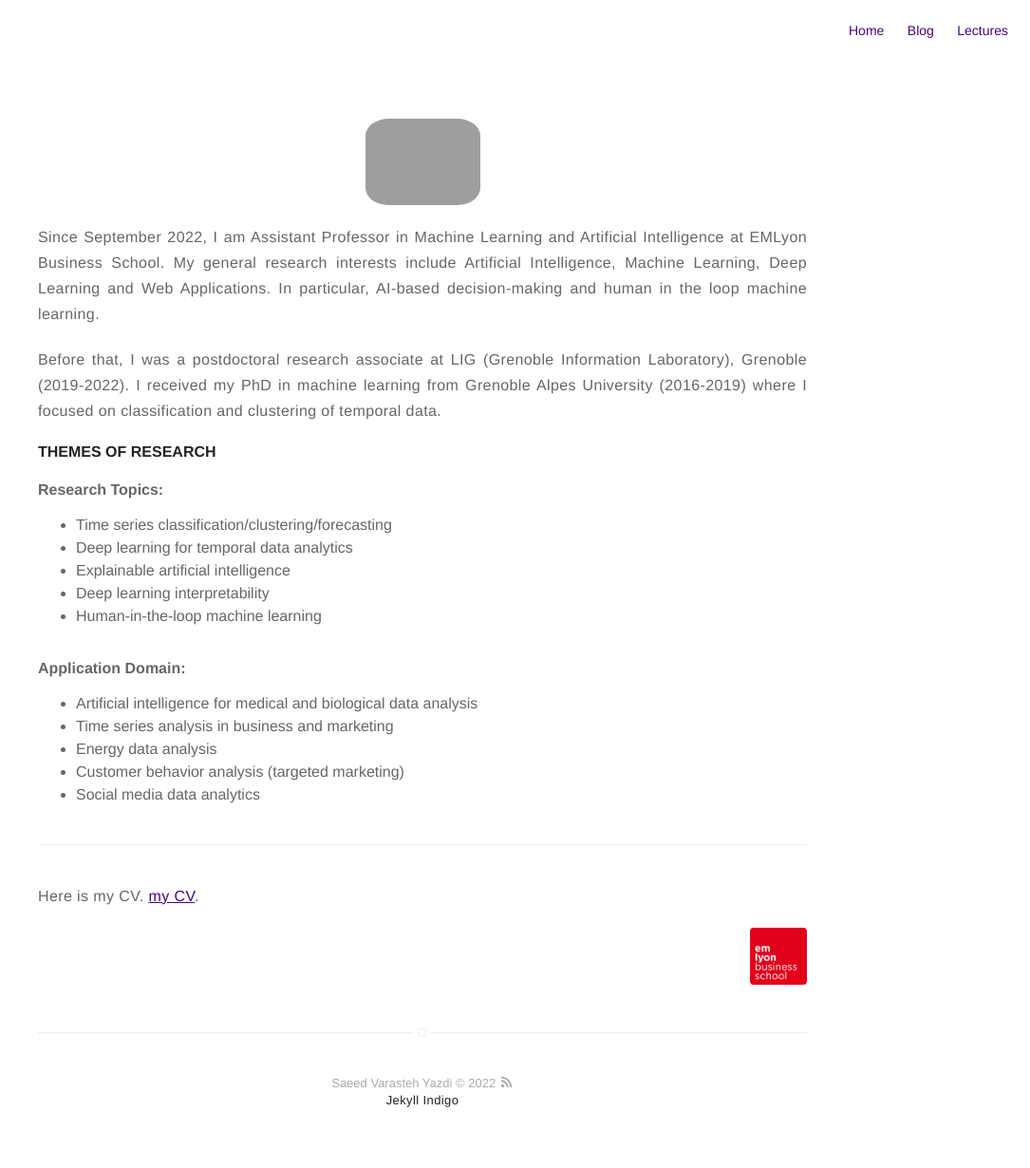
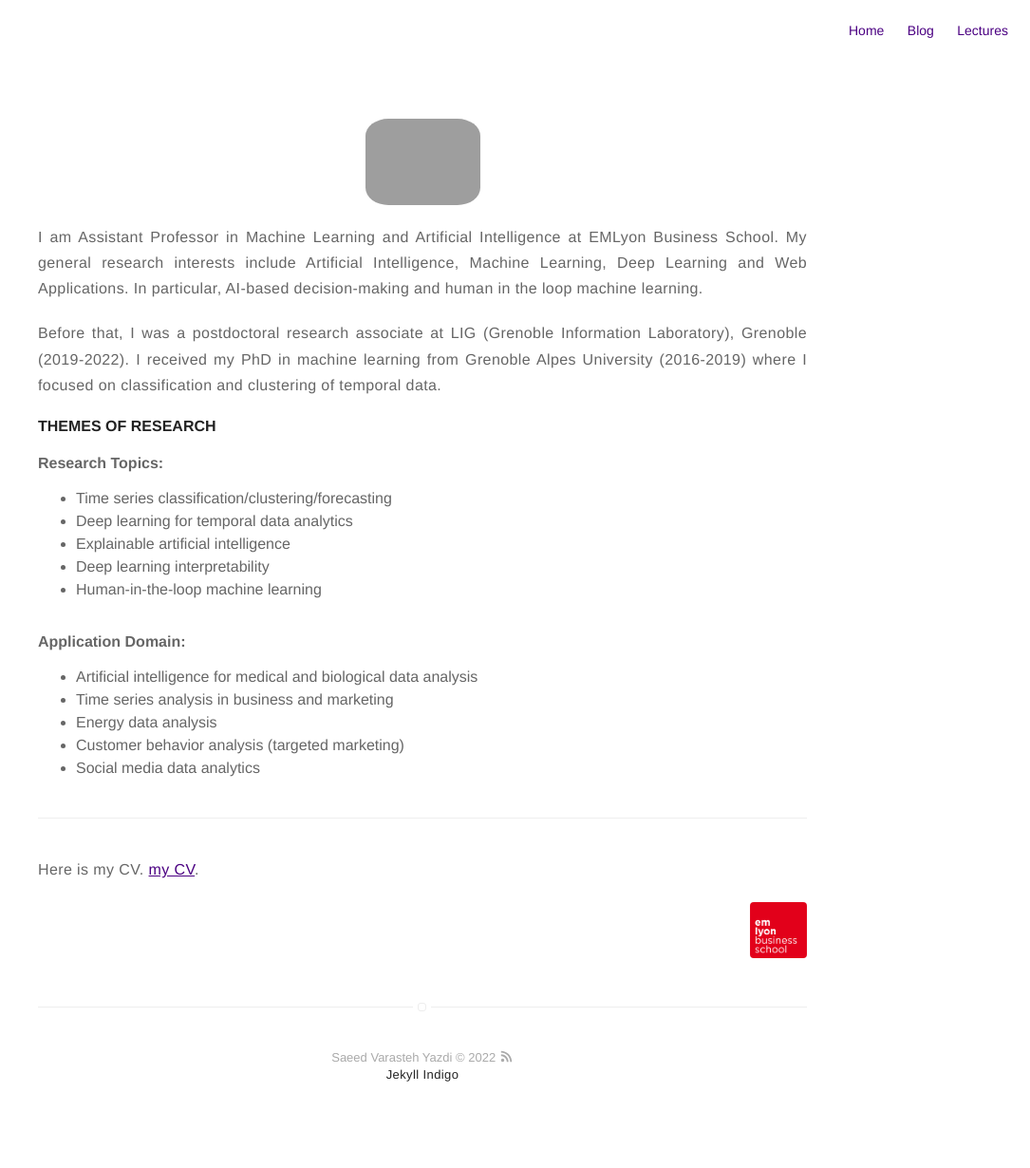
Before and after one commit to SaeedVarasteh/saeedvarasteh.github.io, a Jekyll site: the page built from about.md, in a window 1280 px wide. Shown: the whole page at 95% size, without its empty margins (195-1280 px from the left). Built offline with Jekyll 4.4.1, drawn with Linux system fonts in a browser that asks for light colours; a script that is not in the unit is left out; after the commit the page ends 1203 px from its top, so only the background shows below that.

Commit message:
new commit

```diff
--- a/about.md
+++ b/about.md
@@ -6,7 +6,7 @@ layout: page
 <img style="width:121px; border-radius: 20%;" alt="Saeed Varasteh" src="{{ site.url }}/assets/images/saeed.png">
 
 <p>
-Since September 2022, I am Assistant Professor in Machine Learning and Artificial Intelligence at EMLyon Business School. My general research interests include Artificial Intelligence, Machine Learning, Deep Learning and Web Applications. In particular, AI-based decision-making and human in the loop machine learning.
+I am Assistant Professor in Machine Learning and Artificial Intelligence at EMLyon Business School. My general research interests include Artificial Intelligence, Machine Learning, Deep Learning and Web Applications. In particular, AI-based decision-making and human in the loop machine learning.
 </p>
 <p>
 Before that, I was a postdoctoral research associate at LIG (Grenoble Information Laboratory), Grenoble (2019-2022). I received my PhD in machine learning from Grenoble Alpes University (2016-2019) where I focused on classification and clustering of temporal data.
```
